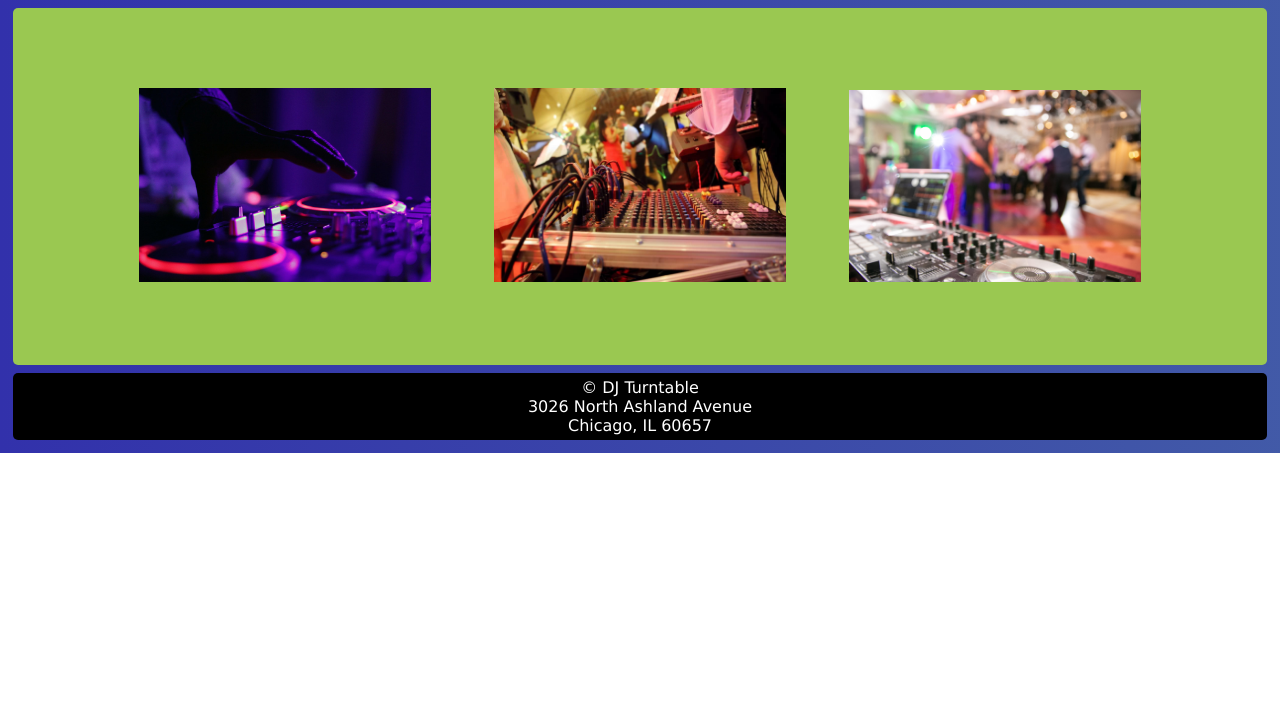
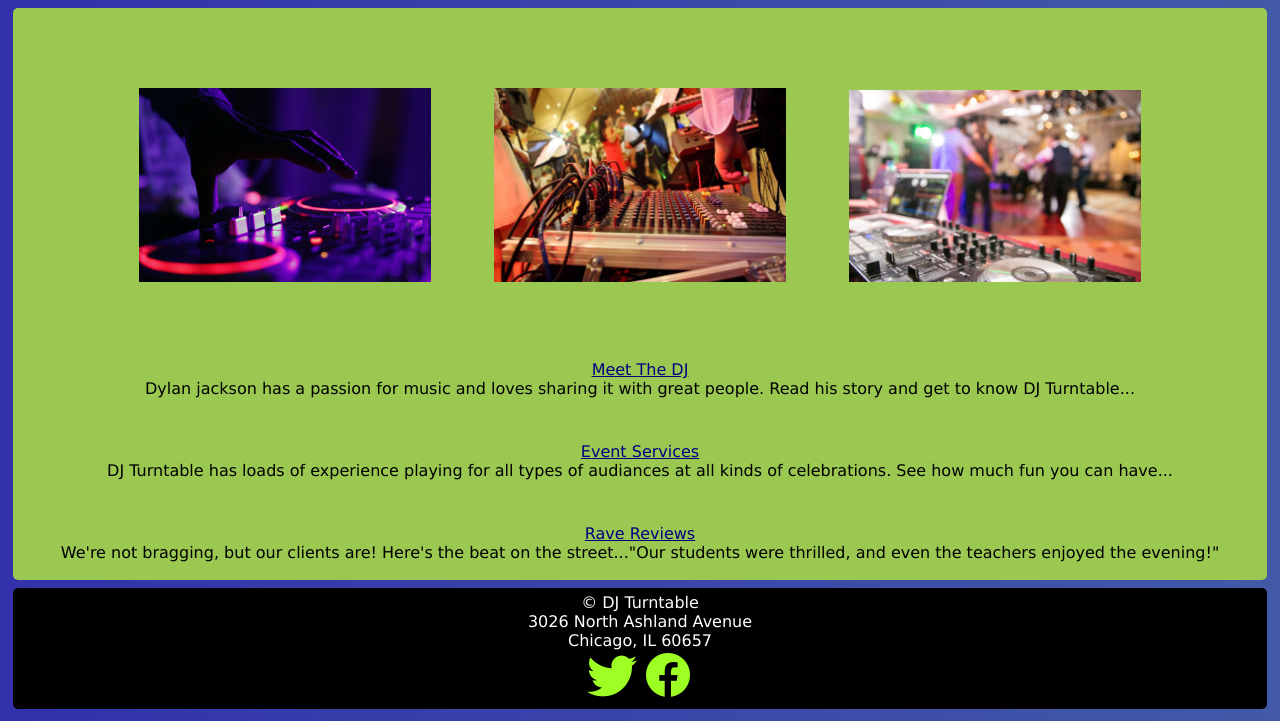
Before and after one commit to Ethan8712/DJTurntable, a plain HTML site: page index.html in a window 1280 px wide. Shown: the part 608-1329 px from the top of the page. Before the commit the page ends 1061 px from the top, so only its background shows below. Drawn offline with nearby package versions, Linux system fonts and the light colour scheme; a script that the page names is missing.

Commit message:
Update index.html

```diff
--- a/index.html
+++ b/index.html
@@ -75,7 +75,18 @@
      <img class="pic2" src="DJPic2.jpg" alt="DJ Pic2">
      <img class="pic3" src="DJPic3.jpg" alt="DJ Pic3">
      </figure>
-
+<p>
+<a href="about.html">Meet The DJ</a>
+<br>
+Dylan jackson has a passion for music and loves sharing it with great people. Read his story and get to know DJ Turntable...</p>
+<br>
+<p><a href="events.html">Event Services</a>
+<br>
+DJ Turntable has loads of experience playing for all types of audiances at all kinds of celebrations. See how much fun you can have...</p>
+<br>
+<p><a href="reviews.html">Rave Reviews</a>
+<br>
+We're not bragging, but our clients are! Here's the beat on the street..."Our students were thrilled, and even the teachers enjoyed the evening!"</p>
     </aside>
 
 <footer>
@@ -83,7 +94,10 @@
 
     <p>3026 North Ashland Avenue
 
-    <p>Chicago, IL 60657
+    <p>Chicago, IL 60657</p>
+
+    <img src="twitter-icon.png" alt="twitter">
+    <img src="facebook-icon.png" alt="facebook">
     </footer>
   </div>
 </body>
```
